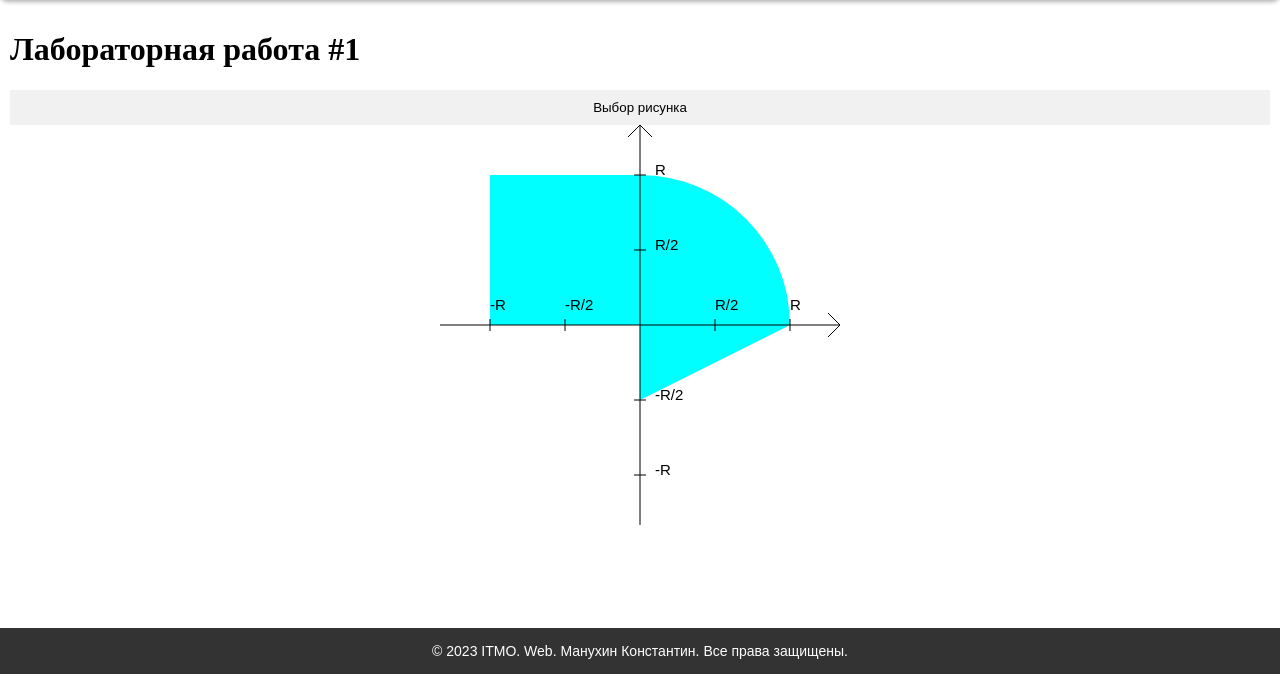
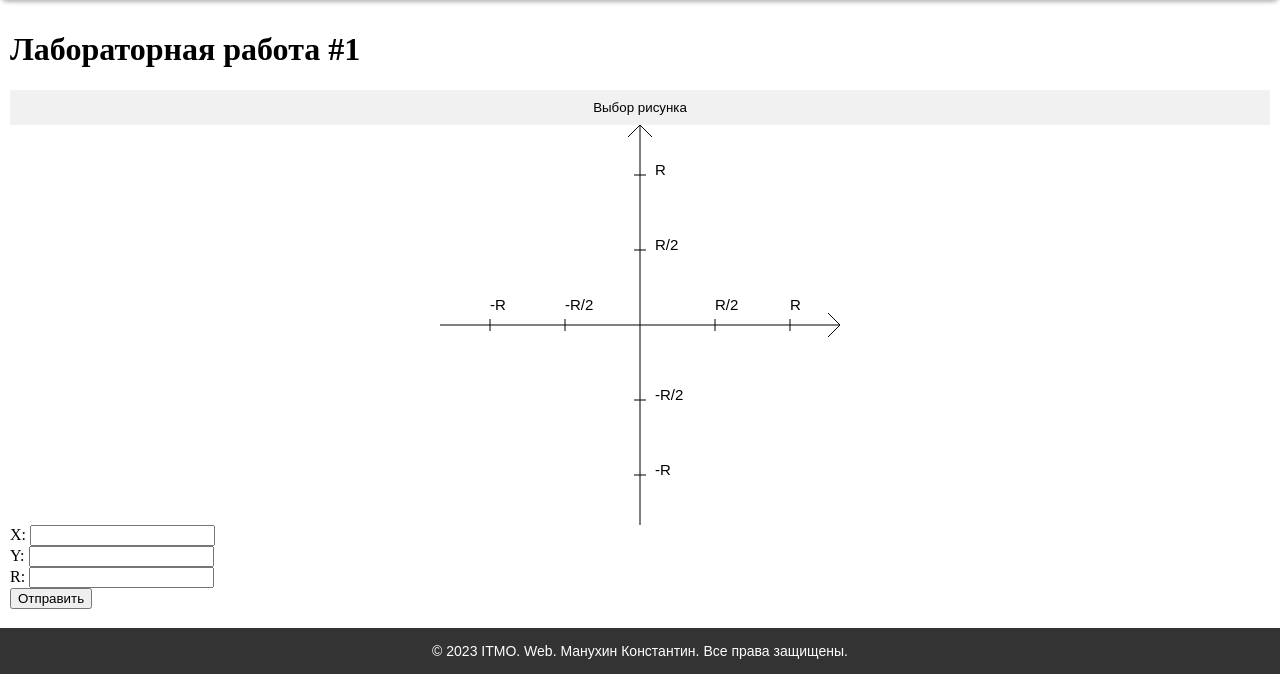
Before and after one commit to kostyanoy/web-sem3, a PHP site: page / in a window 1280 px wide. Shown: the part 126-800 px from the top of the page. Run offline with PHP 8.4, Linux system fonts and the light colour scheme.

Commit message:
js draw figures choosen php form

```diff
--- a/lab1/assets/js/canvas.js
+++ b/lab1/assets/js/canvas.js
@@ -80,6 +80,39 @@ function drawCircle(ctx, radius) {
     ctx.lineTo(w / 2, h / 2); // Connect back to the center
 }
 
+function redraw() {
+    ctx.clearRect(0, 0, canvasW, canvasH);
+    // draw figures
+    shift();
+    for (let i = 1; i <= 4; i++) {
+        let type = document.getElementById(`figure${i}`).value
+        let radius = (document.getElementById(`radius${i}`).value === "r/2") ? h / 4 : h / 2
+        let width = (document.getElementById(`width${i}`).value === "r/2") ? w / 4 : w / 2
+        let height = (document.getElementById(`height${i}`).value === "r/2") ? h / 4 : h / 2
+        console.log(radius)
+        switch (type) {
+            case "rectangle":
+                drawRectangle(ctx, width, height);
+                break;
+            case "circle":
+                drawCircle(ctx, radius);
+                break;
+            case "rhombus":
+                drawRhombus(ctx, width, height);
+                break;
+            default:
+                rotate(ctx, Math.PI / 2);
+                continue;
+        }
+        ctx.fillStyle = "cyan";
+        ctx.fill();
+        rotate(ctx, Math.PI / 2);
+    }
+
+    // draw graph
+    shift(true);
+    drawGraph(ctx);
+}
 
 // get canvas
 let canvas = document.getElementById("myCanvas");
@@ -90,29 +123,10 @@ let canvasW = canvas.width;
 
 let h = canvasH * 3 / 4;
 let w = canvasW * 3 / 4;
+redraw()
 
-// draw figures
-shift();
-drawRectangle(ctx, w / 2, h / 2);
-ctx.fillStyle = "cyan";
-ctx.fill();
-rotate(ctx, Math.PI / 2)
-drawCircle(ctx, h / 2);
-ctx.fillStyle = "cyan";
-ctx.fill();
-rotate(ctx, Math.PI / 2)
-drawRhombus(ctx, w/2, h / 4);
-ctx.fillStyle = "cyan";
-ctx.fill();
-rotate(ctx, Math.PI / 2)
-rotate(ctx, Math.PI / 2)
-
-
-// draw graph
-shift(true);
-drawGraph(ctx);
-
-// Обработчик события нажатия на холст
+// event listeners
+// canvas click
 canvas.addEventListener("mousedown", function (event) {
     var rect = canvas.getBoundingClientRect();
     var mouseX = event.clientX - rect.left;
@@ -127,3 +141,9 @@ canvas.addEventListener("mousedown", function (event) {
 
     console.log("Clicked at (x, y):", canvasX, canvasY);
 });
+
+// select change
+let redraws = document.getElementsByClassName("redraw");
+for (let i = 0; i < redraws.length; i++) {
+    redraws[i].addEventListener("change", redraw);
+}
--- a/lab1/index.php
+++ b/lab1/index.php
@@ -19,31 +19,33 @@
     <div class="content">
         <div class="grid-container">
             <?php
-            for ($i = 1; $i <= 4; $i++) {
+            $numbers = [1, 2, 4, 3];
+            foreach ($numbers as $i) {
                 ?>
                 <div class="item">
-                    <select class="figure" id="figure<?php echo $i ?>">
-                        <option value="square">Квадрат</option>
+                    <select class="figure redraw" id="figure<?php echo $i ?>">
+                        <option value="nothing">Ничего</option>
+                        <option value="rectangle">Прямоугольник</option>
                         <option value="circle">Круг</option>
                         <option value="rhombus">Ромб</option>
                     </select>
-                    <div class="option">
-                        <label for="radius<?php echo $i ?>">Radius:</label>
-                        <select class="combobox" id="radius<?php echo $i ?>">
+                    <div class="item-option">
+                        <label for="radius<?php echo $i ?>">Радиус:</label>
+                        <select class="combobox redraw" id="radius<?php echo $i ?>">
                             <option value="r/2">R / 2</option>
                             <option value="r">R</option>
                         </select>
                     </div>
-                    <div class="option">
-                        <label for="height<?php echo $i ?>">Height:</label>
-                        <select class="combobox" id="height<?php echo $i ?>">
+                    <div class="item-option">
+                        <label for="height<?php echo $i ?>">Высота:</label>
+                        <select class="combobox redraw" id="height<?php echo $i ?>">
                             <option value="r/2">R / 2</option>
                             <option value="r">R</option>
                         </select>
                     </div>
-                    <div class="option">
-                        <label for="width<?php echo $i ?>">Width:</label>
-                        <select class="combobox" id="width<?php echo $i ?>">
+                    <div class="item-option">
+                        <label for="width<?php echo $i ?>">Ширина:</label>
+                        <select class="combobox redraw" id="width<?php echo $i ?>">
                             <option value="r/2">R / 2</option>
                             <option value="r">R</option>
                         </select>
@@ -53,10 +55,25 @@
         </div>
     </div>
 
-
     <div class="canvas-container">
         <canvas id="myCanvas" width="400" height="400"></canvas>
     </div>
+
+    <form class="point" action="php/hit-check.php" method="POST">
+        <div class="point-option">
+            <label for="x">X: </label>
+            <input type="number" name="x" id="x" required>
+        </div>
+        <div class="point-option">
+            <label for="y">Y: </label>
+            <input type="number" name="y" id="y" required>
+        </div>
+        <div class="point-option">
+            <label for="r">R: </label>
+            <input type="number" name="r" id="r" required>
+        </div>
+        <input type="submit" value="Отправить">
+    </form>
 </main>
 
 <script src="assets/js/canvas.js"></script>
```
Also changed, not shown: lab1/php/hit-check.php (added, +11 -0 lines).
